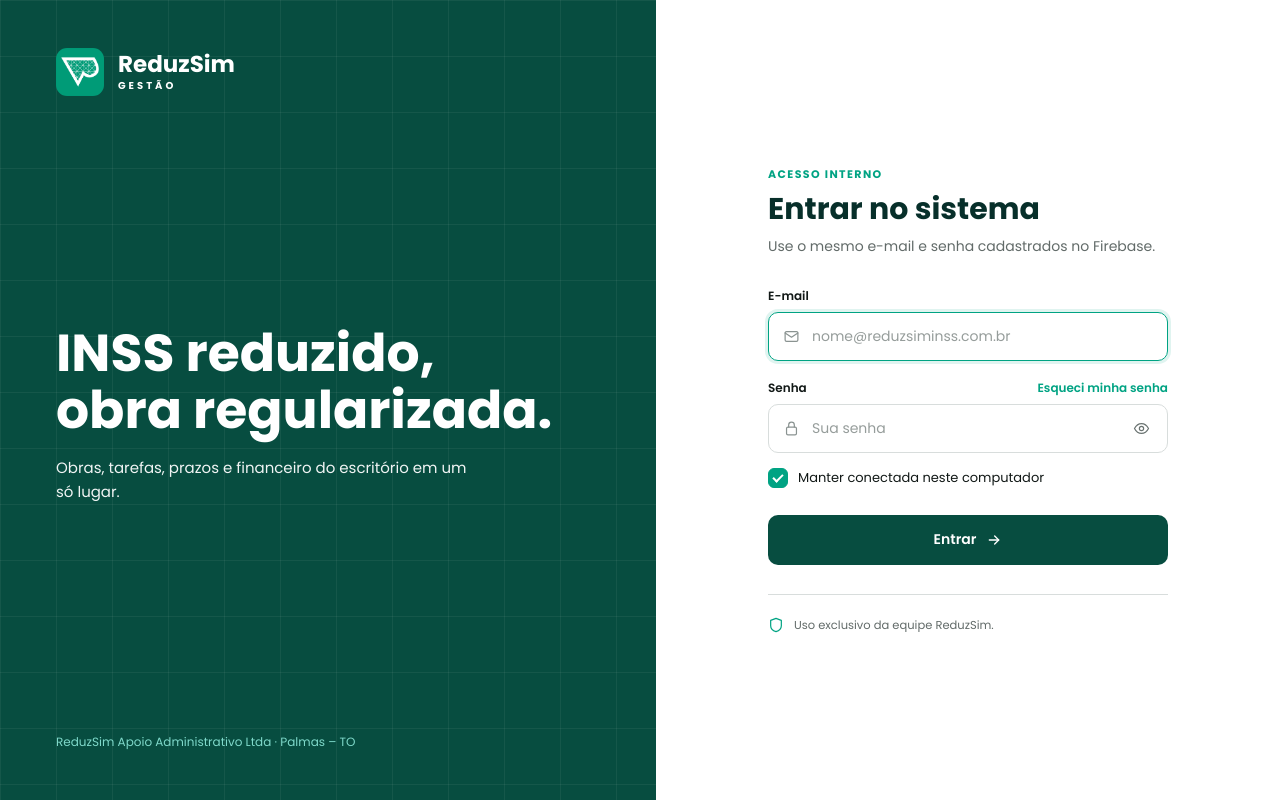
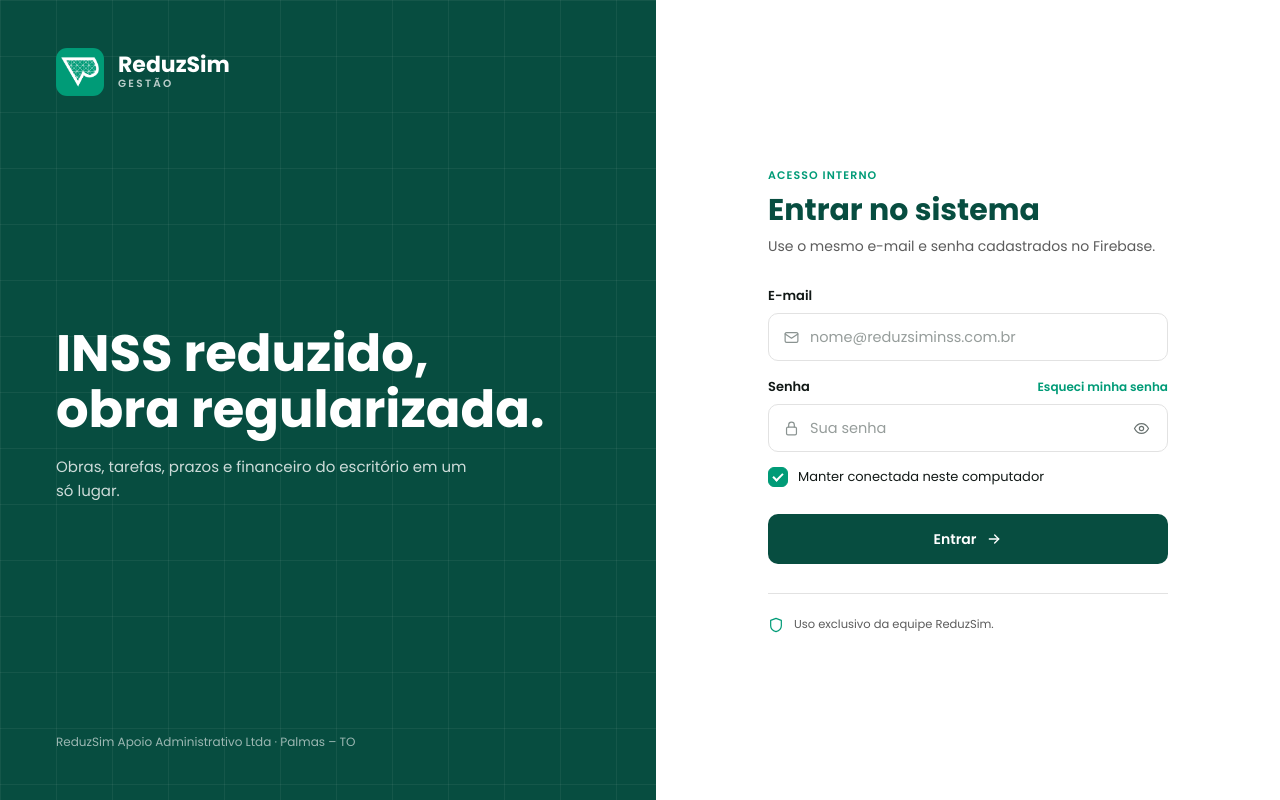
Before and after one commit to mayslabs/reduzsimadministrativo, a website: page login.html in a window 1280 px wide. Drawn offline with Linux system fonts and the light colour scheme; no server answers.

Commit message:
Fix login branding and match reference

```diff
--- a/functions/_middleware.js
+++ b/functions/_middleware.js
@@ -21,6 +21,7 @@
   "/assets/apple-touch-icon.png",
   "/assets/reduzsim-logo.png",
   "/assets/reduzsim-sidebar-logo.png",
+  "/assets/reduzsim-sidebar-mark.png",
 ]);
 
 export async function onRequest(context) {
--- a/login.html
+++ b/login.html
@@ -14,12 +14,12 @@
     />
     <style>
       :root {
-        --brand: #00a383;
+        --brand: #009b77;
         --brand-dark: #074d40;
-        --brand-hover: #063f35;
-        --ink: #072f2a;
-        --muted: #626b69;
-        --border: #d8dddc;
+        --brand-hover: #0a5c4d;
+        --ink: #222222;
+        --muted: #5c5c5c;
+        --border: #e2e2e2;
         --surface: #ffffff;
         --danger: #b42318;
       }
@@ -92,16 +92,16 @@
 
       .brand-name {
         color: #fff;
-        font-size: 23px;
+        font-size: 22px;
         font-weight: 700;
       }
 
       .brand-product {
-        color: #fff;
-        font-size: 10px;
-        font-weight: 700;
-        letter-spacing: 3px;
-        margin-top: 5px;
+        color: rgba(255, 255, 255, 0.72);
+        font-size: 10.5px;
+        font-weight: 600;
+        letter-spacing: 2.3px;
+        margin-top: 3px;
       }
 
       .brand-message {
@@ -111,10 +111,11 @@
 
       .brand-message h1 {
         color: #fff;
-        font-size: 52px;
+        font-size: clamp(34px, 4vw, 52px);
         font-weight: 700;
         line-height: 1.08;
         margin: 0;
+        text-wrap: balance;
       }
 
       .brand-message h1 span {
@@ -122,15 +123,16 @@
       }
 
       .brand-message p {
-        color: rgba(255, 255, 255, 0.94);
+        color: rgba(255, 255, 255, 0.8);
         font-size: 15px;
         line-height: 1.6;
         margin: 18px 0 0;
         max-width: 420px;
+        text-wrap: pretty;
       }
 
       .brand-legal {
-        color: #7fd9ca;
+        color: rgba(255, 255, 255, 0.6);
         font-size: 12px;
         margin: 0;
       }
@@ -141,7 +143,7 @@
         display: flex;
         justify-content: center;
         min-width: 0;
-        padding: 48px;
+        padding: 48px 32px;
       }
 
       .login-panel {
@@ -152,14 +154,14 @@
       .eyebrow {
         color: var(--brand);
         font-size: 11px;
-        font-weight: 700;
-        letter-spacing: 1.4px;
+        font-weight: 600;
+        letter-spacing: 1.1px;
         margin: 0 0 8px;
         text-transform: uppercase;
       }
 
       .login-title {
-        color: var(--ink);
+        color: var(--brand-dark);
         font-size: 30px;
         font-weight: 700;
         line-height: 1.2;
@@ -169,12 +171,12 @@
       .subtitle {
         color: var(--muted);
         font-size: 14px;
-        line-height: 1.6;
+        line-height: 1.55;
         margin: 8px 0 29px;
       }
 
       .field + .field {
-        margin-top: 18px;
+        margin-top: 16px;
       }
 
       .label-row {
@@ -188,7 +190,7 @@
       label {
         color: #111816;
         display: block;
-        font-size: 12px;
+        font-size: 13px;
         font-weight: 600;
       }
 
@@ -219,14 +221,15 @@
         border: 1px solid var(--border);
         border-radius: 10px;
         display: flex;
-        min-height: 49px;
+        gap: 10px;
+        min-height: 48px;
         padding: 0 14px;
         transition: border-color 160ms ease, box-shadow 160ms ease;
       }
 
       .input-shell:focus-within {
         border-color: var(--brand);
-        box-shadow: 0 0 0 3px rgba(0, 163, 131, 0.12);
+        box-shadow: 0 0 0 3px rgba(0, 155, 119, 0.14);
       }
 
       .input-icon {
@@ -240,10 +243,10 @@
         background: transparent;
         border: 0;
         color: #17211f;
-        font-size: 14px;
+        font-size: 14.5px;
         min-width: 0;
         outline: 0;
-        padding: 12px;
+        padding: 12px 0;
         width: 100%;
       }
 
@@ -327,7 +330,7 @@
       }
 
       .remember-row input:focus-visible {
-        box-shadow: 0 0 0 3px rgba(0, 163, 131, 0.16);
+        box-shadow: 0 0 0 3px rgba(0, 155, 119, 0.16);
         outline: 0;
       }
 
@@ -500,7 +503,14 @@
     <main class="login-layout">
       <section class="brand-panel" aria-label="ReduzSim Gestão">
         <div class="brand-lockup">
-          <img class="brand-mark" src="./assets/reduzsim-sidebar-mark.png" alt="" />
+          <img
+            class="brand-mark"
+            src="/assets/reduzsim-sidebar-mark.png?v=158"
+            alt=""
+            width="48"
+            height="48"
+            aria-hidden="true"
+          />
           <div class="brand-wordmark" aria-label="ReduzSim Gestão">
             <span class="brand-name">ReduzSim</span>
             <span class="brand-product">GESTÃO</span>
@@ -540,7 +550,6 @@
                   maxlength="254"
                   placeholder="nome@reduzsiminss.com.br"
                   required
-                  autofocus
                 />
               </div>
             </div>
```
Also changed, not shown: test/login-redesign.test.mjs (+22 -0 lines).
